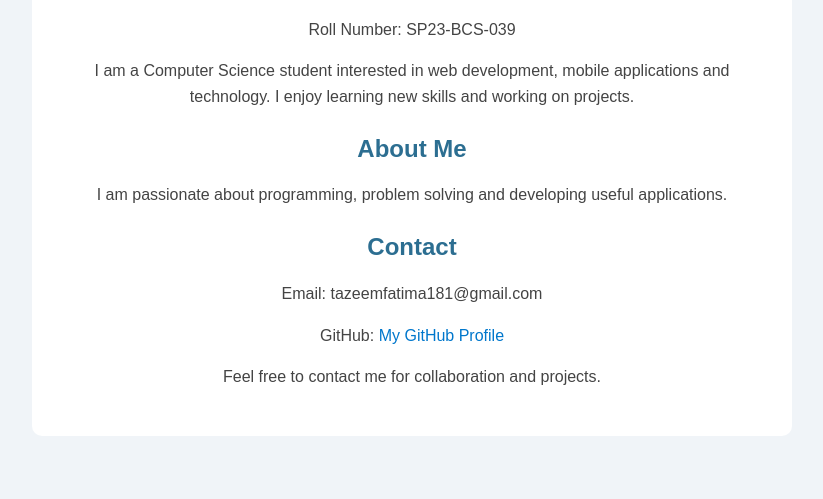
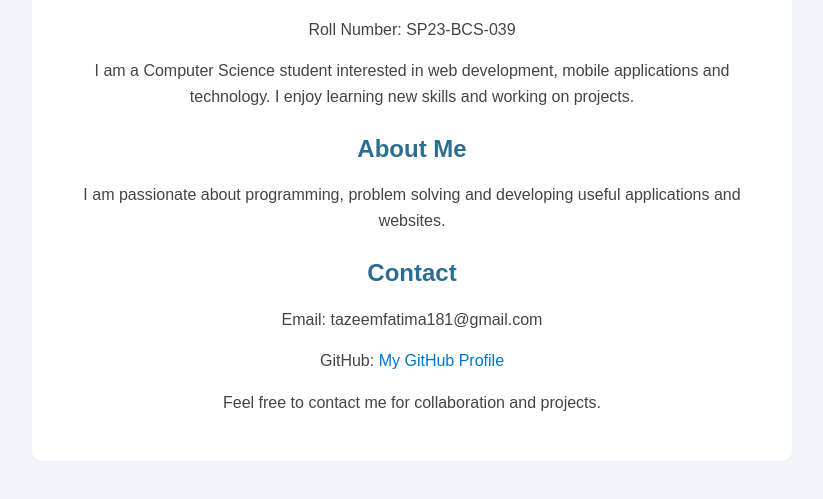
Before and after one commit to Tazeem-a/devops-a2-039, a plain HTML site: page index.html in a window 1280 px wide. Shown: the part 171-670 px from the top of the page, without its empty margins (228-1051 px from the left). Drawn offline with Linux system fonts and the light colour scheme.

Commit message:
Update portfolio information

```diff
--- a/index.html
+++ b/index.html
@@ -27,7 +27,7 @@
             <h2>About Me</h2>
             <p>
                 I am passionate about programming, problem solving
-                and developing useful applications.
+                and developing useful applications and websites.
             </p>
         </section>
 
```
